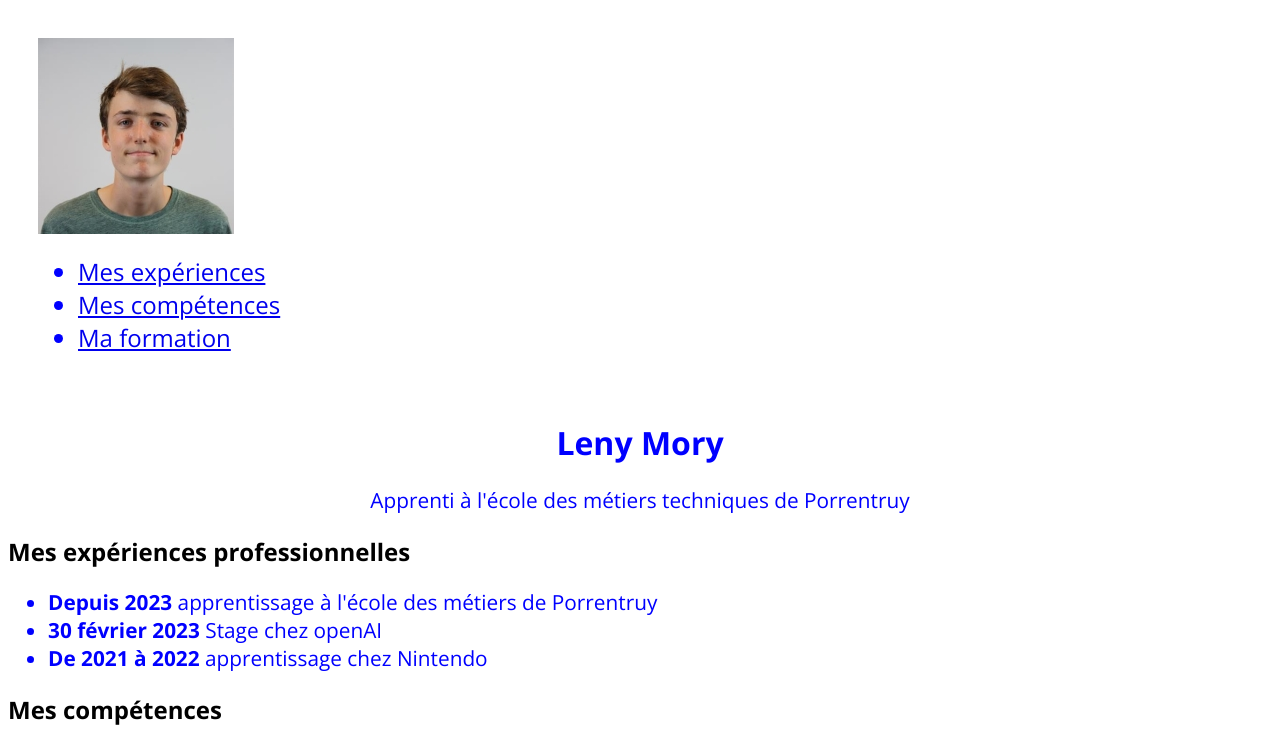
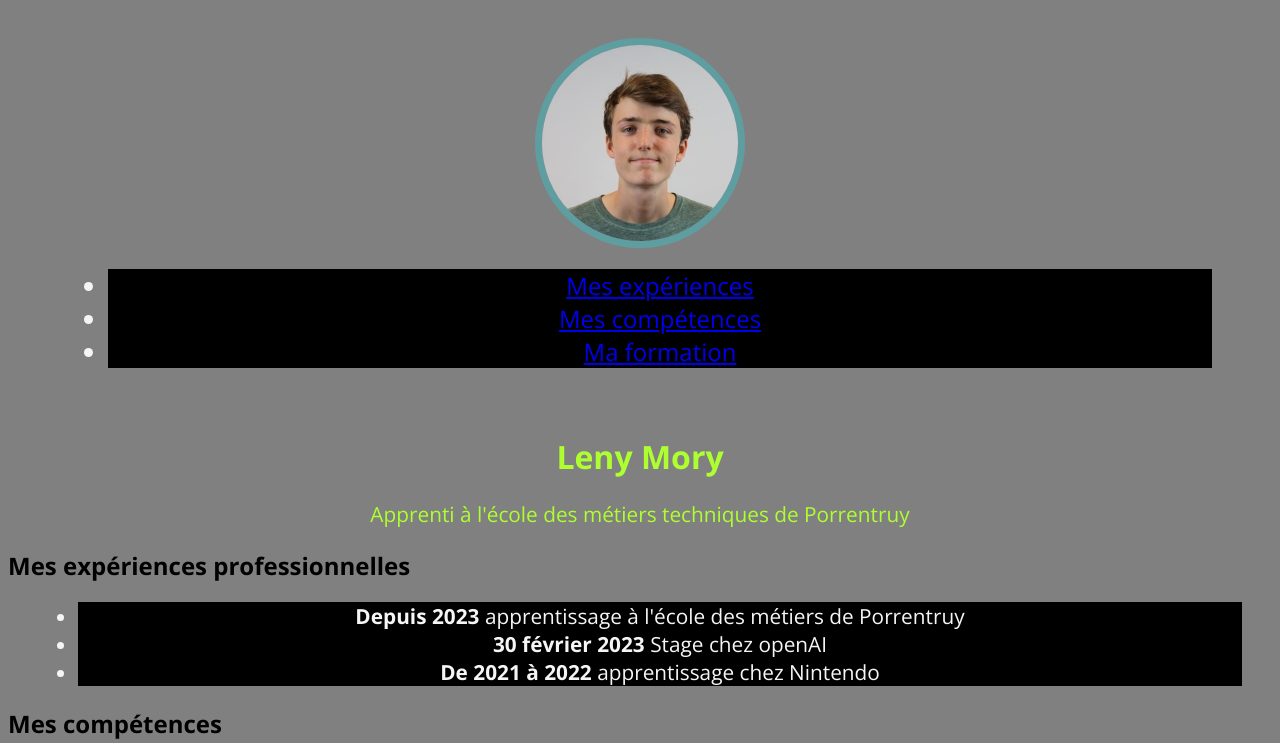
Before and after one commit to divtec-cejef/cv-01-html-lenymory09, a plain HTML site: page index.html in a window 1280 px wide. Shown: the top 743 px of the page. Drawn offline with Linux system fonts and the light colour scheme.

Commit message:
ajouts styles

```diff
--- a/css/main.css
+++ b/css/main.css
@@ -1,5 +1,10 @@
 ul li {
-    color: blue;
+    color: whitesmoke;
+    width: auto;
+    margin-left: 30px;
+    margin-right: 30px;
+    text-align: center;
+    background-color: black;
 }
 
 nav li {
@@ -19,20 +24,27 @@ footer {
 }
 header {
     padding: 30px;
+    text-align: center;
 }
 
 footer {
     margin: 10px;
 }
+
 h1, h1 + p {
     text-align: center;
-    color: blue;
+    color: greenyellow;
 }
 
 body {
     font-family: "Open Sans", sans-serif;
+    background-color: grey;
 }
 
+img {
+    border: 7px solid cadetblue;
+    border-radius: 50%;
+}
 /* open-sans-regular - latin_math_symbols */
 @font-face {
     font-display: swap; /* Check https://developer.mozilla.org/en-US/docs/Web/CSS/@font-face/font-display for other options. */
```
